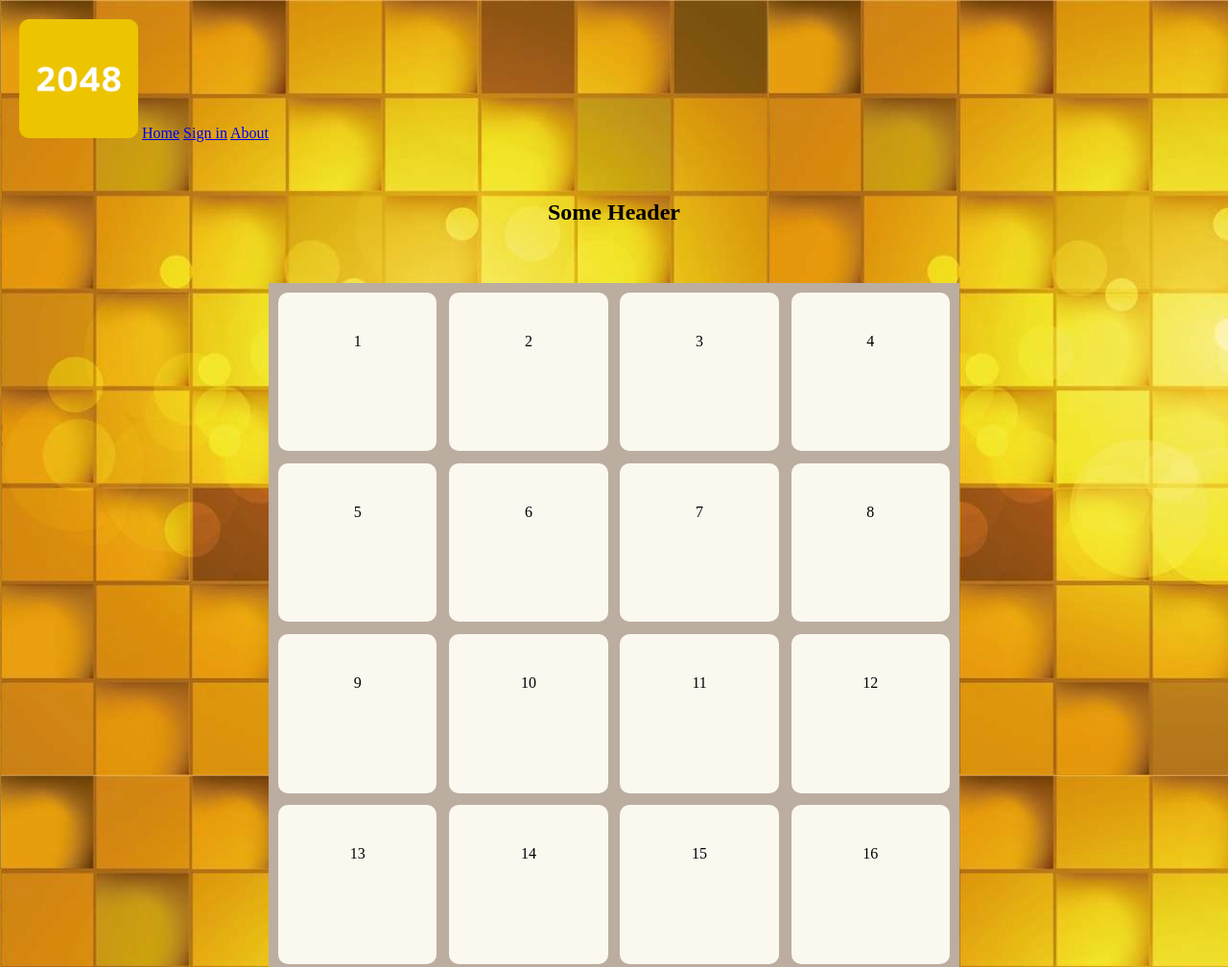
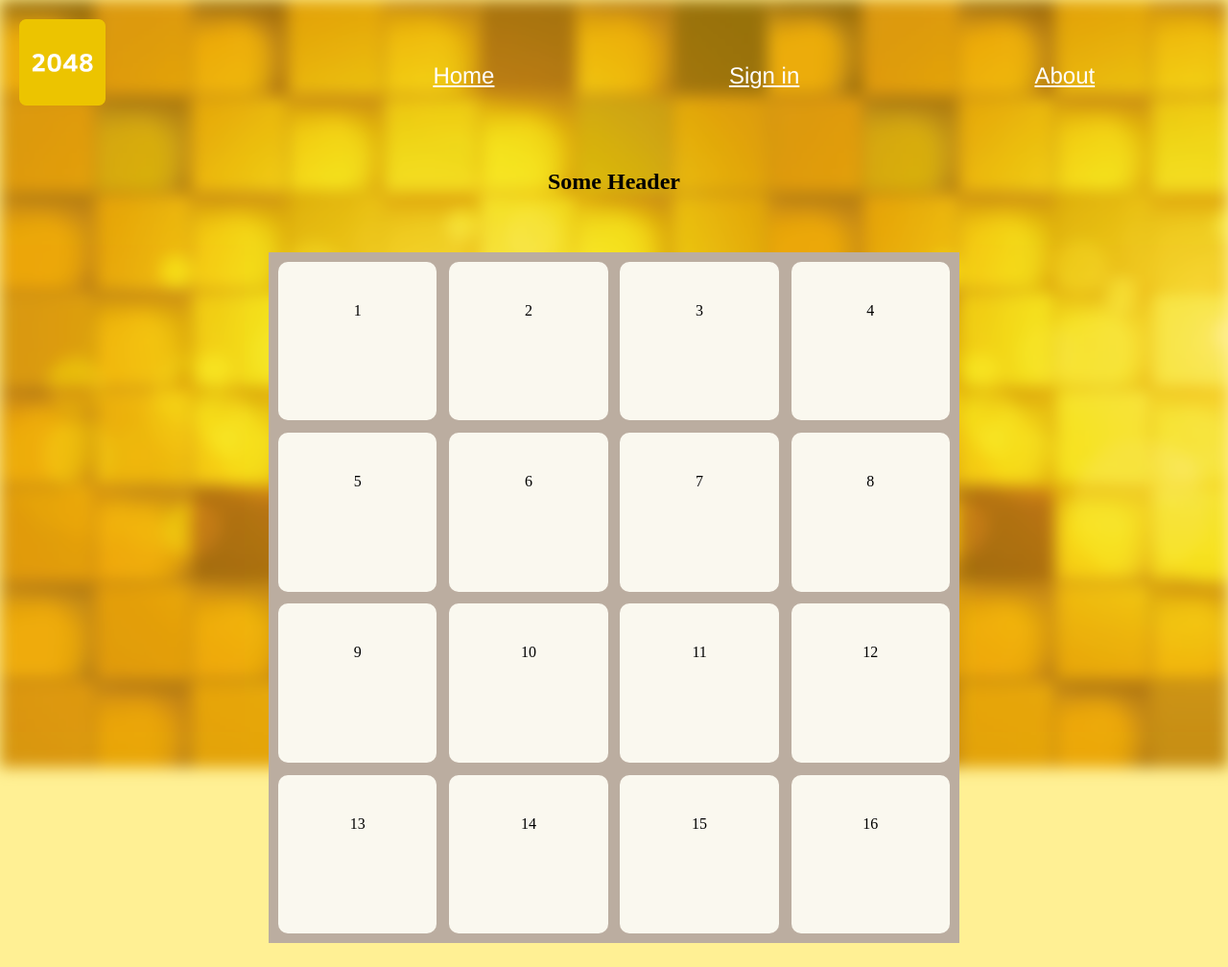
Before and after one commit to Arnexx/2048, a plain HTML site: page index.html in a window 1280 px wide. Shown: the top 1008 px of the page at 96% size. Drawn offline with Linux system fonts and the light colour scheme.

Commit message:
Blur backgound

```diff
--- a/index.html
+++ b/index.html
@@ -6,8 +6,10 @@
     <link href="./styles/default.css" type="text/css" rel="stylesheet">
   </head>
   <body>
+    <div class="bg-image"></div>
+    <div class="page">
       <div class="nav" id="mainNav">
-      <img src="./img/logo.png" alt="2048" width="10%">
+        <a href="#" class="logo"><img src="./img/logo.png" alt="2048" width="30%"></a>
         <a href="#">Home</a>
         <a href="#">Sign in</a>
         <a href="#">About</a>
@@ -35,8 +37,7 @@
           <div class ="game_area__block" id ="16">16</div>
         </div>
       </div>
-    <div class="footer" id ="pageFooter">
-
+      <div class="footer" id ="pageFooter"></div>
     </div>
   </body>
 </html>
--- a/styles/default.css
+++ b/styles/default.css
@@ -5,23 +5,47 @@ grid-template-areas:
 "header"
 "content"
 "footer";
-background-image: url(../img/back.jpg);
 height: 100vh;
 margin: 0;
+}
+.bg-image {
+ position: fixed;
+ top: 0;
+ left: 0;
+ width: 100%;
+ height: 100%;
+ padding: 0;
+ background-image: url(../img/back.jpg);
+ z-index: 0;
+ filter: blur(8px);
+-webkit-filter: blur(8px);
+}
+.page {
+  padding: 0;
+  z-index: 999;
 }
 
 header, footer, content, nav, div {
 padding: 20px;
 background: #ffd7003d;
 }
-nav.a {
-  margin-left: auto;
-  margin-right: auto;
-}
-nav {
+
+.nav {
 display: grid;
 grid-template-columns: repeat(4, 1fr);
 grid-gap: 1vw;
+}
+
+.nav>a {
+  padding-top: 15%;
+  color: #fff;
+  text-align: center;
+  font-family: Helvetica, sans-serif;
+  font-size: 150%;
+}
+a.logo {
+  padding: 0;
+  text-align: left;
 }
 
 h2 {
```
Lines whose indentation alone changed are shown as unchanged.
